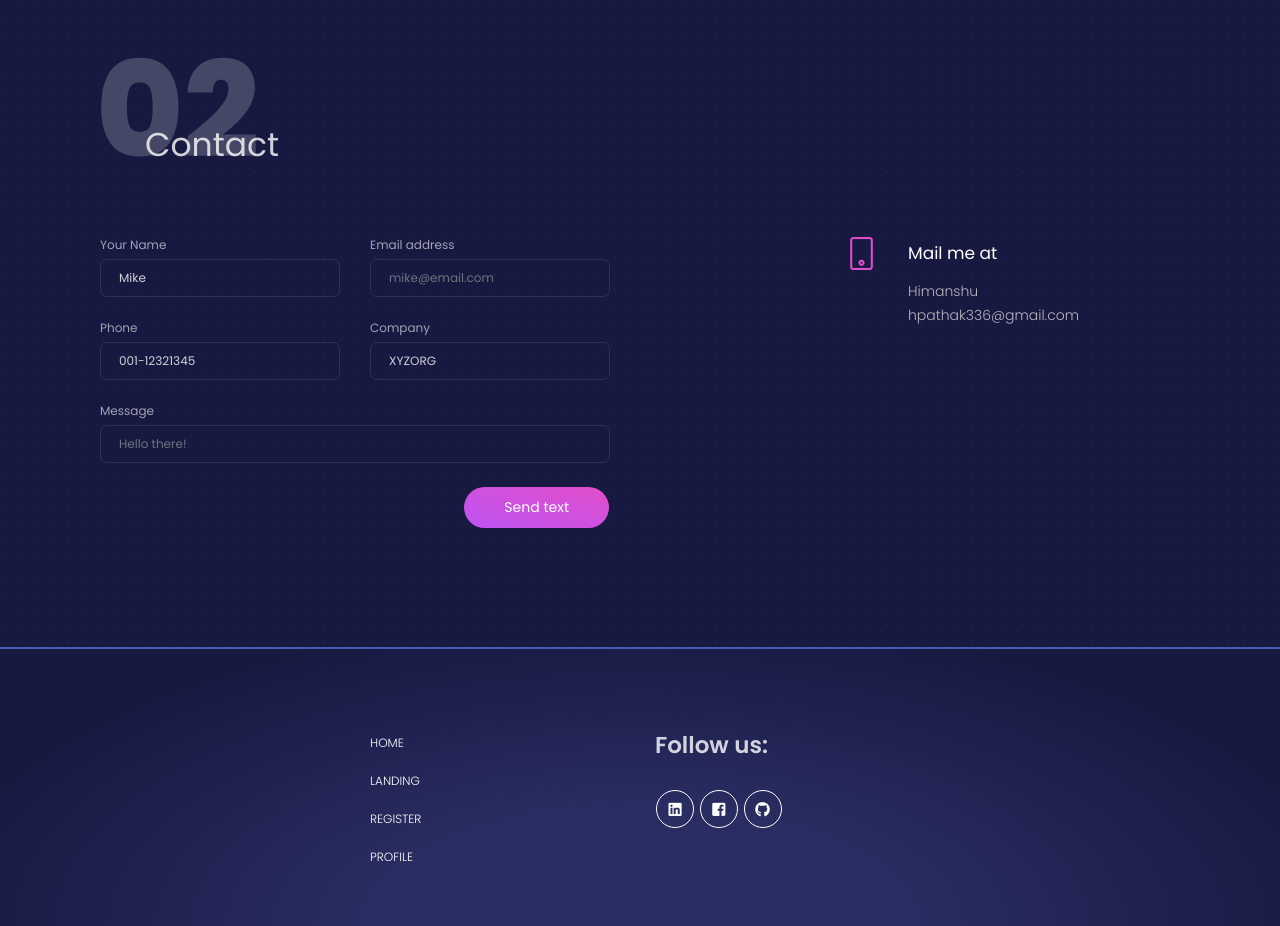
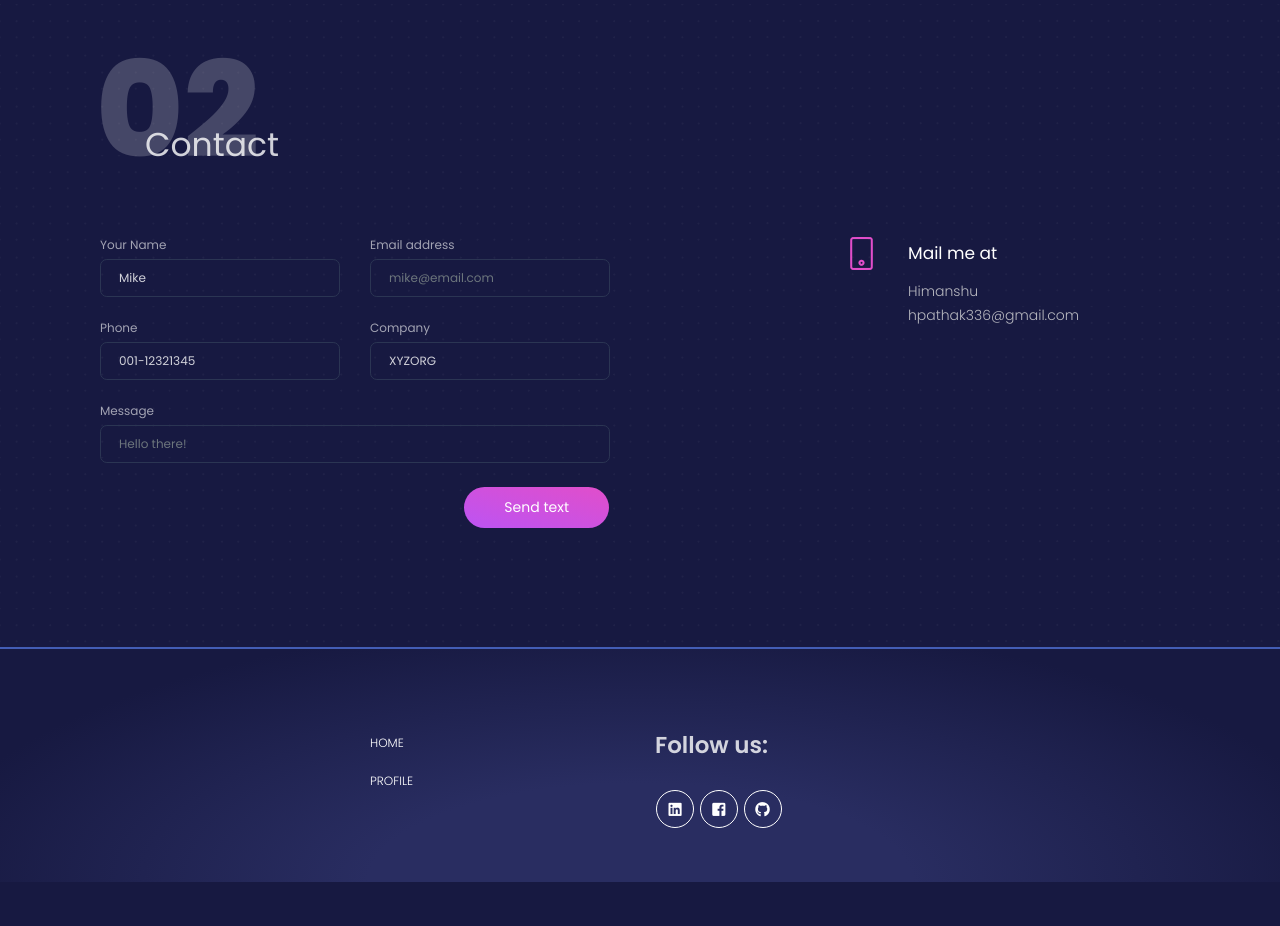
Before and after one commit to geekypathak21/himanshupathak21061998.github.io, a website: page examples/profile-page.html in a window 1280 px wide. Shown: the part 902-1828 px from the top of the page. After the commit the page ends 1784 px from the top, so only its background shows below. Drawn offline with Linux system fonts and the light colour scheme.

Commit message:
SomeChanges performed

```diff
--- a/examples/profile-page.html
+++ b/examples/profile-page.html
@@ -317,16 +317,6 @@
                 </a>
               </li>
               <li class="nav-item">
-                <a href="../examples/landing-page.html" class="nav-link">
-                  Landing
-                </a>
-              </li>
-              <li class="nav-item">
-                <a href="../examples/register-page.html" class="nav-link">
-                  Register
-                </a>
-              </li>
-              <li class="nav-item">
                 <a href="../examples/profile-page.html" class="nav-link">
                   Profile
                 </a>
```
Also changed, not shown: index.html (+6 -1 lines).
